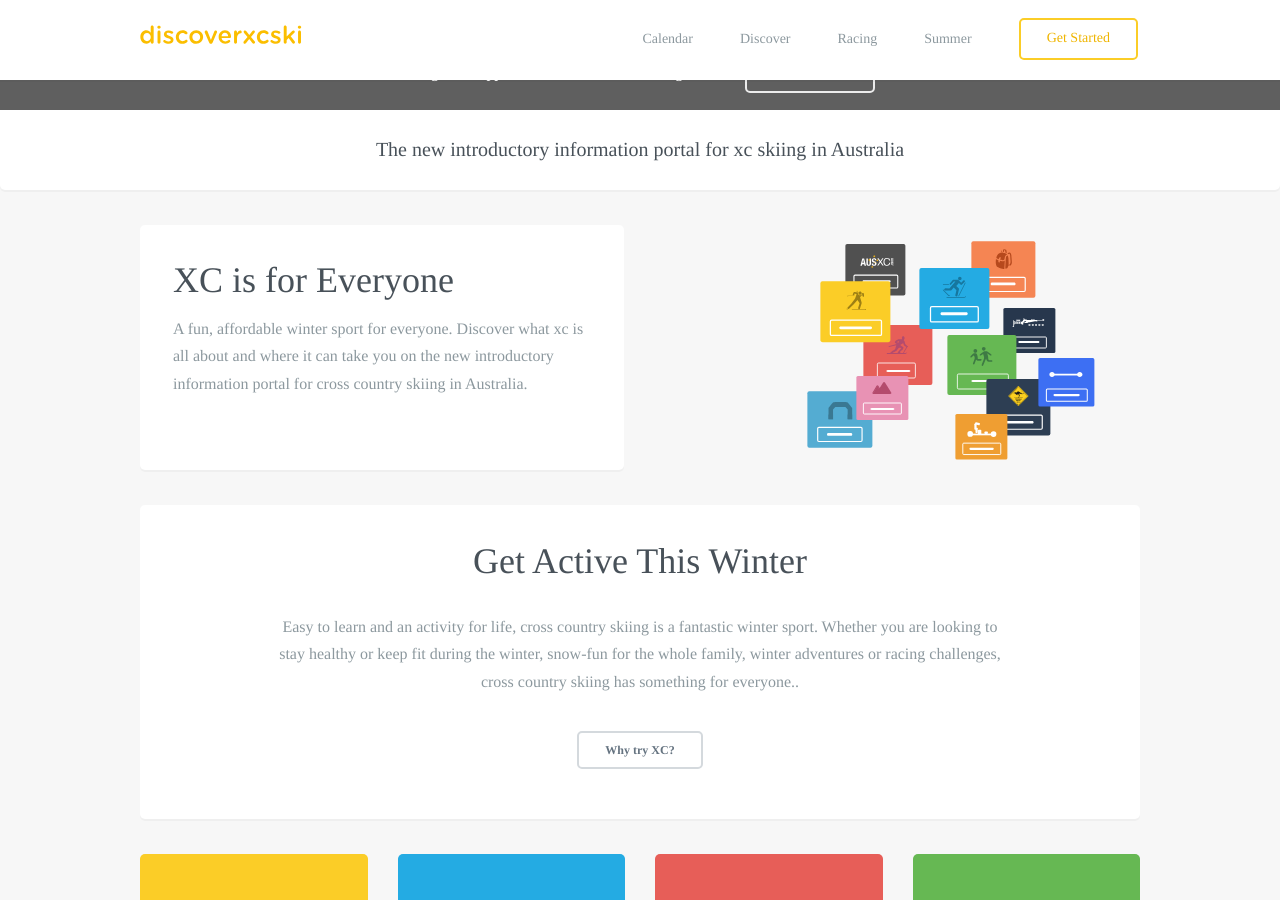
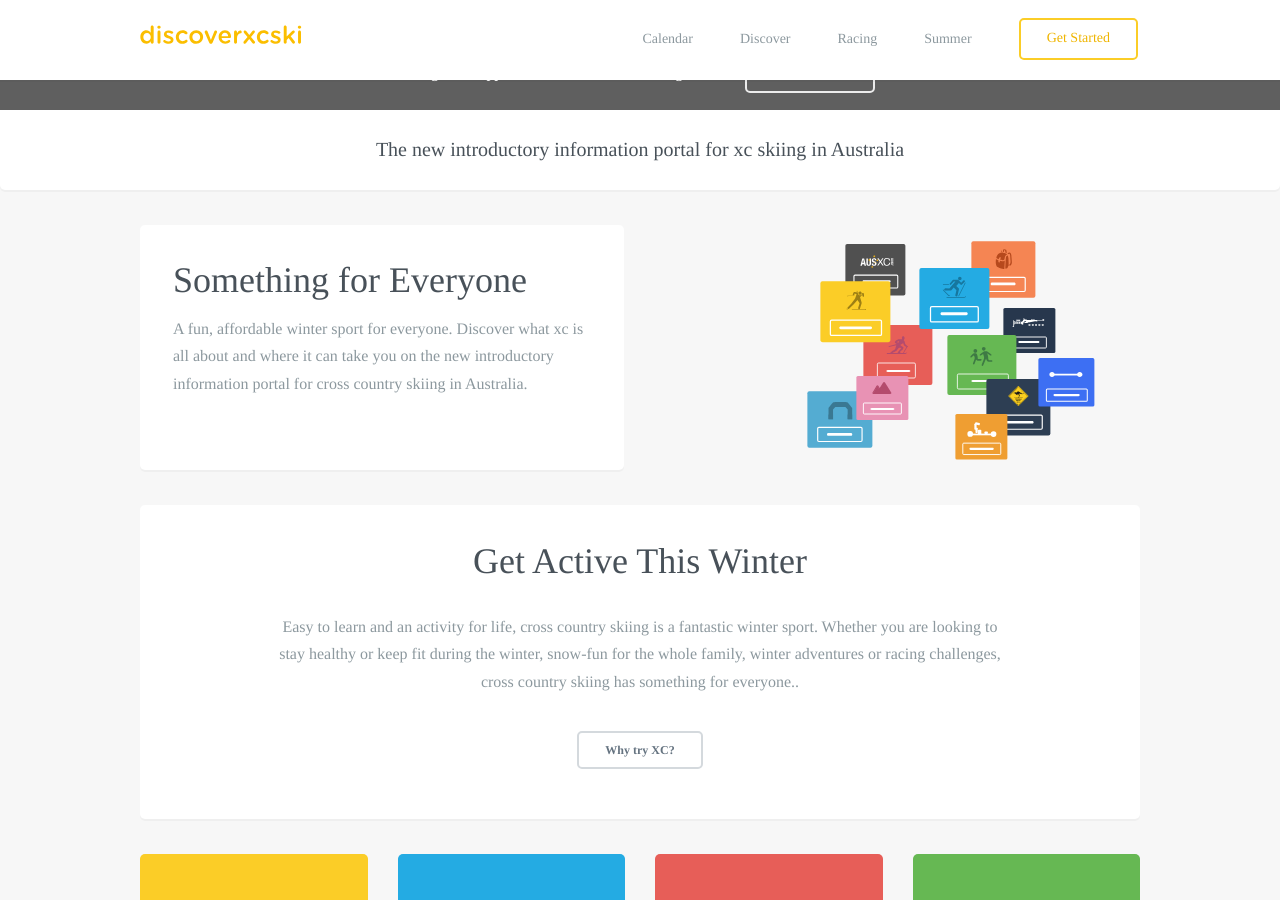
Before and after one commit to robcatto/robcatto.github.io, a Jekyll site: the page index.html, which Jekyll copies as it is, in a window 1280 px wide and 900 px high, scrolled down 930 px. Built offline with Jekyll 4.4.1, drawn with Linux system fonts in a browser that asks for light colours; some web fonts are replaced; Markdown is read by kramdown in place of the engine named in the settings.

Commit message:
Update index.html

```diff
--- a/index.html
+++ b/index.html
@@ -168,7 +168,7 @@
                                                 max-height: 300px;
                                                 z-index: 9001">
 
-                                                <h1 class="welcome__card">XC is for Everyone</h1>
+                                                <h1 class="welcome__card">Something for Everyone</h1>
                                                 <p class="welcome__card--p">A fun, affordable winter sport for everyone.  Discover what xc is all about and where it can take you on the new introductory information portal for cross country skiing in Australia.</p>
 
 
```
